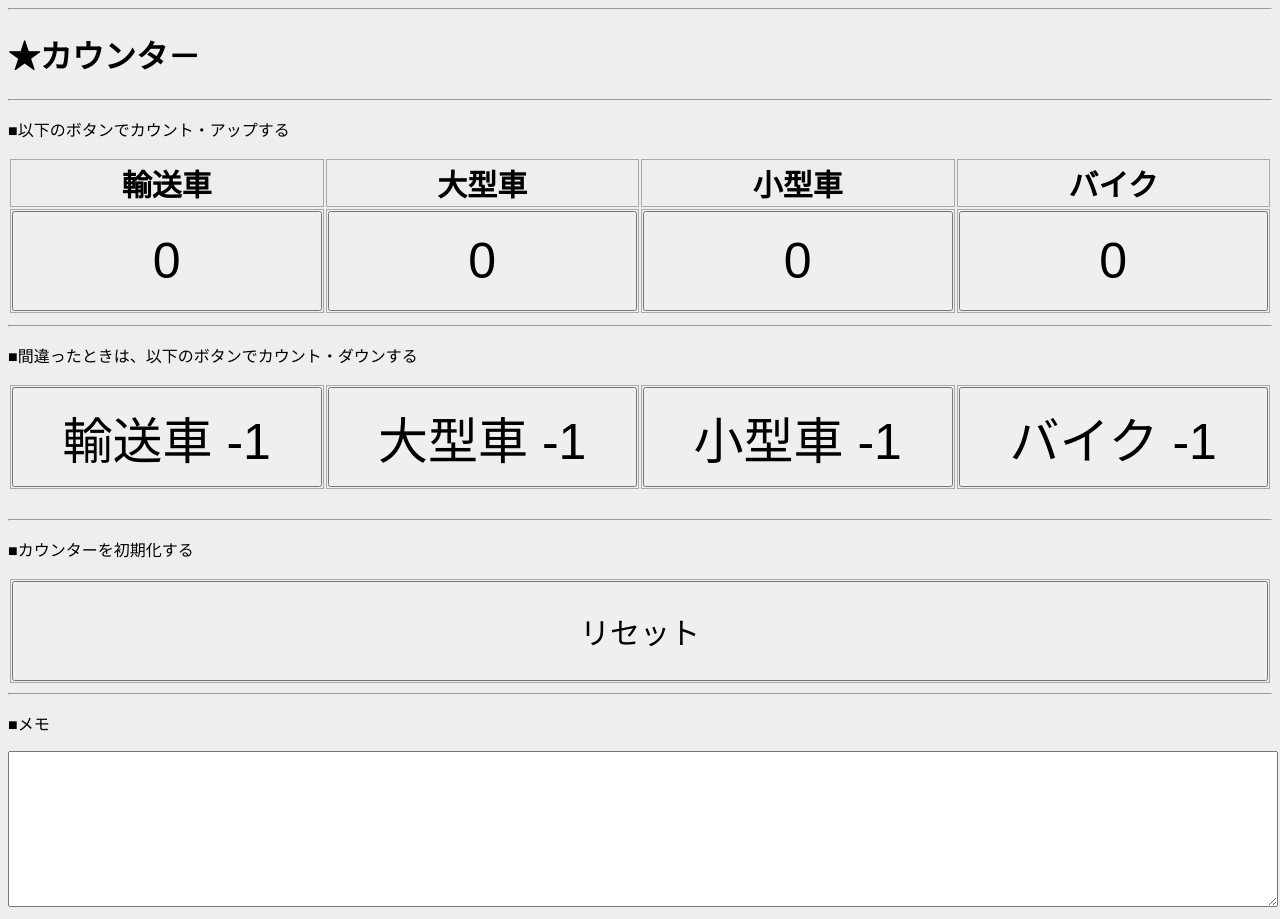
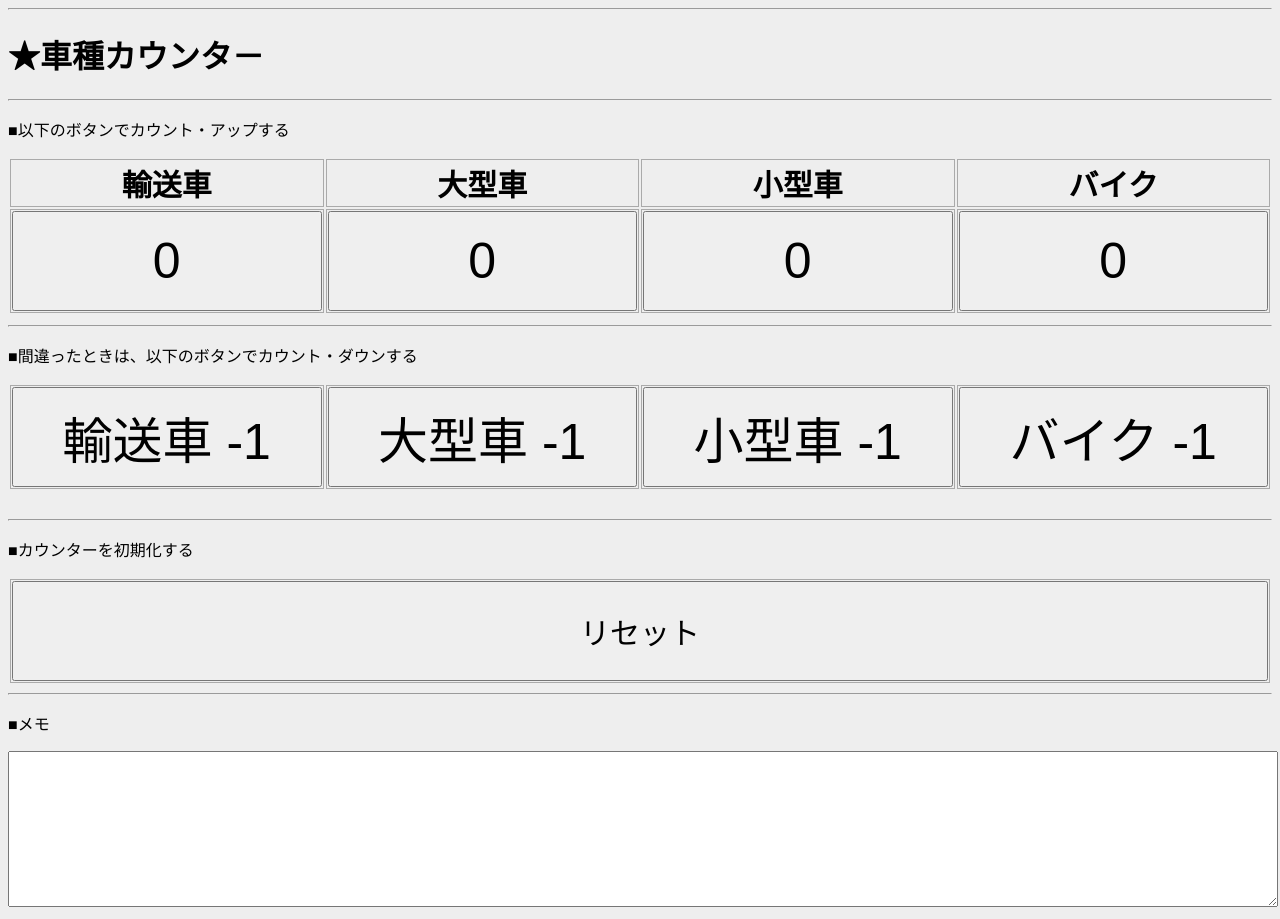
Before and after one commit to kenji-kudo-dev/test-git, a plain HTML site: page index.html in a window 1280 px wide. Drawn offline with Linux system fonts and the light colour scheme.

Commit message:
Update index.html

```diff
--- a/index.html
+++ b/index.html
@@ -10,7 +10,7 @@
 
 	<body>
 	  <hr>
-	  <h1 align="left">★カウンタ－</h1>
+	  <h1 align="left">★車種カウンタ－</h1>
 	  <hr>
 	  <p align="left">■以下のボタンでカウント・アップする</p>
 	  <table style="center">
```
